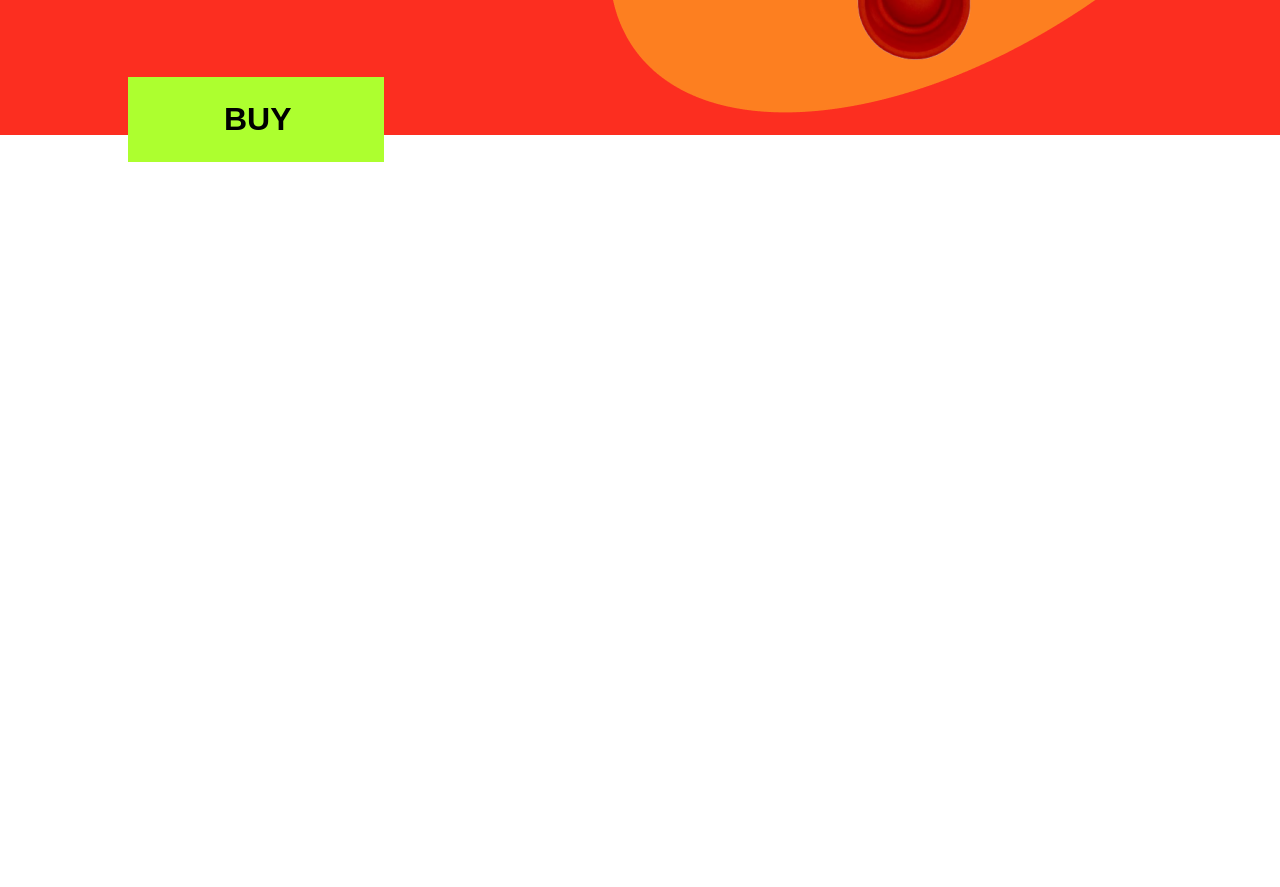
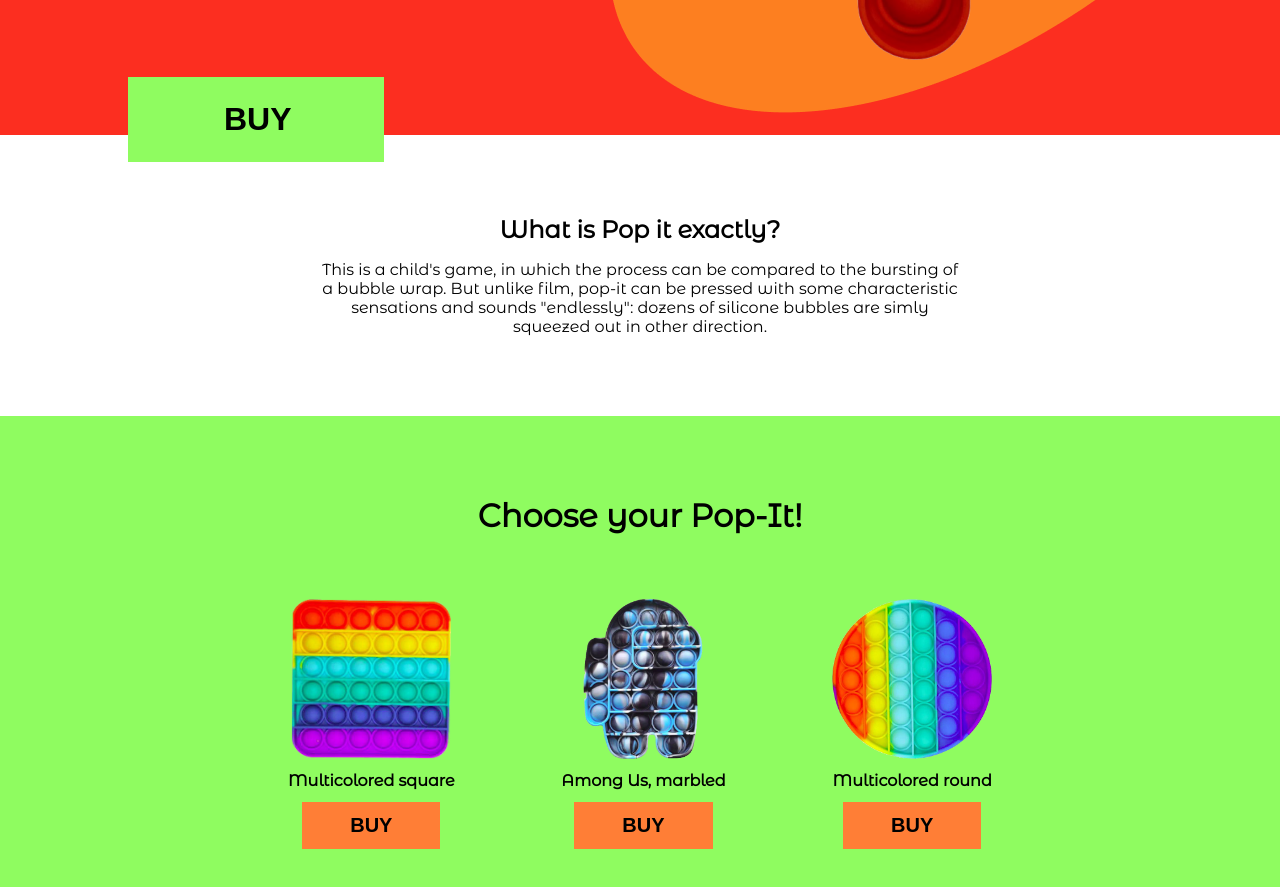
Before and after one commit to magicznykacpur/pop-it, a plain HTML site: page index.html in a window 1280 px wide. Shown: the part 765-1652 px from the top of the page. Before the commit the page ends 927 px from the top, so only its background shows below. Drawn offline with Linux system fonts and the light colour scheme.

Commit message:
add selection section

```diff
--- a/index.css
+++ b/index.css
@@ -66,7 +66,7 @@ body {
     .buy-btn {
       margin-top: 5rem;
       padding: 1.5rem 6rem 1.5rem 6rem;
-      background-color: greenyellow;
+      background-color: #8ffc60;
       border: none;
       width: 40%;
       font-size: 2rem;
@@ -74,3 +74,69 @@ body {
     }
   }
 }
+
+.description-section {
+  display: flex;
+  flex-direction: column;
+  align-items: center;
+  justify-content: center;
+  padding: 5rem 0 5rem 0;
+
+  .what-is-text {
+    font-size: 1.5rem;
+    font-weight: 900;
+    margin-bottom: 1rem;
+  }
+
+  .description-container {
+    max-width: 50%;
+    text-align: center;
+  }
+}
+
+.selection-section {
+  display: flex;
+  flex-direction: column;
+  align-items: center;
+  justify-content: center;
+  padding: 5rem 0 5rem 0;
+  background-color: #8ffc60;
+
+  .choose-text {
+    font-size: 2rem;
+    font-weight: 900;
+    margin-bottom: 4rem;
+  }
+
+  .pop-its-container {
+    display: flex;
+    flex-direction: row;
+    justify-content: space-between;
+    width: 55%;
+
+    .pop-it-item {
+      display: flex;
+      flex-direction: column;
+      align-items: center;
+      justify-content: center;
+
+      .img {
+        height: 10rem;
+        margin-bottom: 0.75rem;
+      }
+
+      .name {
+        font-weight: 900;
+        margin-bottom: 0.75rem;
+      }
+
+      .buy-btn {
+        padding: 0.75rem 3rem 0.75rem 3rem;
+        font-size: 1.25rem;
+        font-weight: 600;
+        border: none;
+        background-color: #ff7e36;
+      }
+    }
+  }
+}
--- a/index.html
+++ b/index.html
@@ -29,5 +29,38 @@
         <button class="buy-btn">BUY</button>
       </div>
     </header>
+
+    <section class="description-section">
+      <span class="what-is-text">What is Pop it exactly?</span>
+      <div class="description-container">
+        <span
+          >This is a child's game, in which the process can be compared to the
+          bursting of a bubble wrap. But unlike film, pop-it can be pressed with
+          some characteristic sensations and sounds "endlessly": dozens of
+          silicone bubbles are simly squeezed out in other direction.</span
+        >
+      </div>
+    </section>
+
+    <section class="selection-section">
+        <span class="choose-text">Choose your Pop-It!</span>
+        <div class="pop-its-container">
+            <div class="pop-it-item">
+                <img class="img" src="assets/square.png"/>
+                <span class="name">Multicolored square</span>
+                <button class="buy-btn">BUY</button>
+            </div>
+            <div class="pop-it-item">
+                <img class="img" src="assets/amongus.png"/>
+                <span class="name">Among Us, marbled</span>
+                <button class="buy-btn">BUY</button>
+            </div>
+            <div class="pop-it-item">
+                <img class="img" src="assets/round.png"/>
+                <span class="name">Multicolored round</span>
+                <button class="buy-btn">BUY</button>
+            </div>
+        </div>
+    </section>
   </body>
 </html>
```
